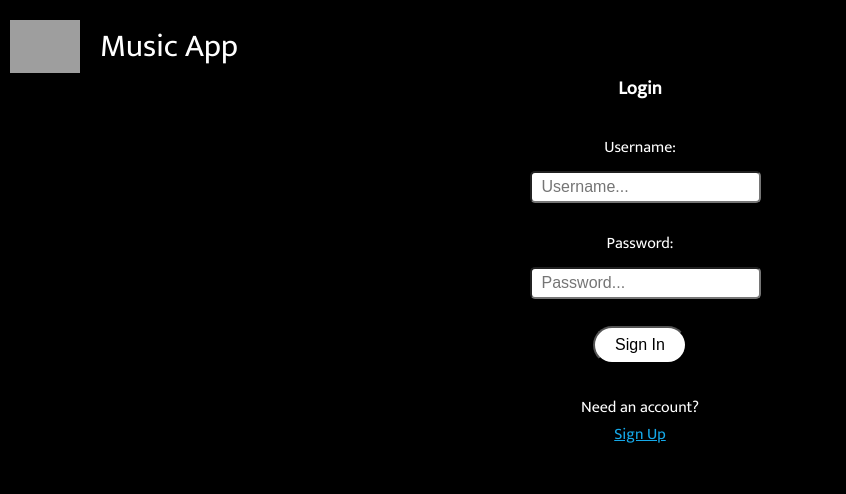
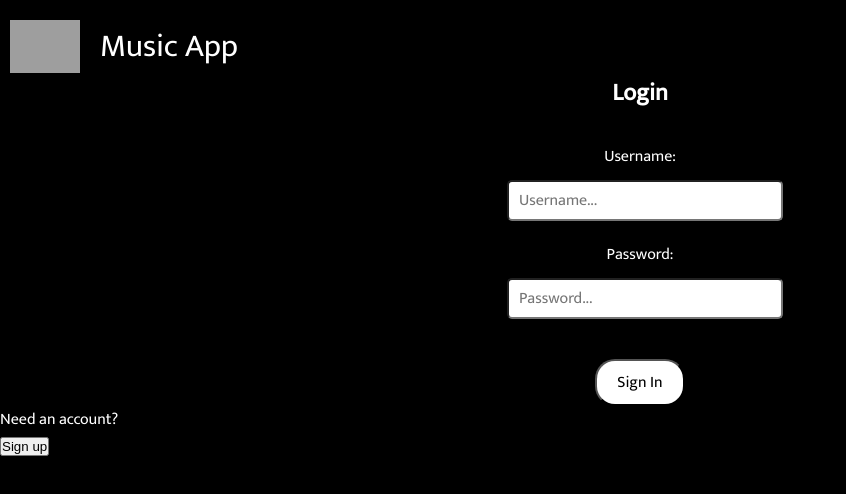
Before and after one commit to herbie2568/music-frontend2, a React (Create React App) app: page /new in a window 1280 px wide. Shown: the top 494 px of the page, without its empty margins (0-846 px from the left). Built offline with nearby package versions, Linux system fonts and the light colour scheme; no server answers; grey boxes are pictures that could not be loaded.

Commit message:
pushing some styling to master

```diff
--- a/package.json
+++ b/package.json
@@ -11,11 +11,17 @@
     "react-audio-player": "^0.17.0",
     "react-dom": "^17.0.2",
     "react-player": "^2.9.0",
+
     "react-router-dom": "^6.2.2",
 
     "react-player": "^2.9.0",
 
     "react-scripts": "5.0.0",
+
+    "react-scripts": "^5.0.0",
+    "styled-components": "^5.3.3",
+    "react-router-dom": "^6.2.2",
+
     "web-vitals": "^2.1.4"
   },
   "scripts": {
--- a/src/App.css
+++ b/src/App.css
@@ -78,7 +78,7 @@ body {
   padding-left: 10px;
   font-size: 1em;
   font-weight: 500;
-  font-family: 'Nunito', sans-serif;
+  font-family: 'Mukta', sans-serif;
 }
 
 .logoName {
@@ -110,19 +110,21 @@ body {
     border-radius: 5px;
     margin-left: 10px;
     margin-top: 10px;
-    font-family: 'Nunito', sans-serif;
+    font-family: 'Mukta', sans-serif;
     font-weight: 500;
     font-size: 16px;
+    margin-bottom: 20px;
 }
 
 .signinButton {
     padding: 8px 20px;
     background: white;
     border-radius: 20px;
-    font-family: 'Nunito', sans-serif;
+    font-family: 'Mukta', sans-serif;
     font-weight: 500;
     font-size: 16px;
     transition-duration: 0.4s;
+    margin-top: 20px;
 }
 
 .signinButton:hover {
@@ -138,6 +140,11 @@ body {
     margin-top: 30px;
 }
 
+.loginDiv {
+    display: flex;
+    flex-direction: column;
+    align-items: center;
+}
 .signupAnchor {
     color: #15a9e9;
 }
--- a/src/App.js
+++ b/src/App.js
@@ -2,7 +2,7 @@ import React, { useState, useEffect, useRef, useLayoutEffect } from 'react';
 import axios from 'axios'
 import Add from './components/Add'
 import Edit from './components/Edit'
-
+import Register from './components/Register'
 
 import Euphoria from './assets/euphoria.mp3'
 import './App.css';
@@ -41,6 +41,7 @@ const App = (props) => {
   const [toggleLogout, setToggleLogout] = useState(false)
   const [currentUser, setCurrentUser] = useState({})
   const [isAuthenticated, setIsAuthenticated] = useState(false)
+  const [toggleSignUp, setToggleSignUp] = useState(false)
   // const [isPlaying, setIsPlaying] = useState(false);
   // const [url, setUrl] = useState(null)
   // const [controls, setControls] = useState(true)
@@ -51,22 +52,30 @@ const App = (props) => {
   // const [pause, setPause] = useState(null)
   // const [duration, setDuration] = useState(0)
   // const [loop, setLoop] = useState(false)
-  const handleSubmitLogin = async (event) => {
-    event.preventDefault()
-    try {
-      axios
-          .put('http://localhost:8000/api/useraccount/login', ({username, password}))
+  const handleLogin = (user) => {
+      axios({
+        method: 'put',
+        url: 'https://glacial-wave-24104.herokuapp.com/api/useraccount/login',
+        data: {
+          username: user.username,
+          password: user.password
+        }
+      })
       .then((response) => {
         console.log(response.data)
         setCurrentUser(response.data)
         setIsAuthenticated(true)
       })
-    } catch (err) {
-      setErrorMessage(err)
   }
-    //console.log(user, password)
-    // handleLogin(event)
+
+  const handleToggleSignUp = (event) => {
+  if (toggleLogin) {
+    setToggleLogin(false)
+  } else {
+    setToggleLogin(true)
   }
+}
+
 
   const handleLogout = (event) => {
     setPassword('')
@@ -130,11 +139,14 @@ const App = (props) => {
   }
   const handleCreateUser = (addUser) => {
   axios
-      .post('https://glacial-wave-24104.herokuapp.com/api/users', addUser)
+    .post('https://glacial-wave-24104.herokuapp.com/api/useraccount', addUser)
     .then((response) => {
-        console.log(response)
-        getUser()
+      console.log(response.data)
+      setCurrentUser(response.data)
+      setIsAuthenticated(true)
+      //getUser()
     })
+    .catch((error) => console.log(error))
 }
 
 const handleCreateAccount = (addAccountInfo) => {
@@ -142,7 +154,6 @@ const App = (props) => {
     .then((response) => {
       getAccountInfo()
     })
-
 }
 
 
@@ -159,8 +170,6 @@ const App = (props) => {
 
   return (
     <>
-
-
 
       {isAuthenticated ? (
         <>
@@ -194,54 +203,30 @@ const App = (props) => {
     </>
 ) : (
      <>
-     <section className = 'loginPage'>
-     <div className = 'logoName'>
-     <img className = 'logo' src = 'https://i.imgur.com/bZRUMGT.png'></img>
-     <div className = 'appName'>Music App</div>
-     </div>
-
-       <section className="login-box">
-         <h1>Login</h1>
-         <form className = 'loginForm' onSubmit={handleSubmitLogin}>
-             <label htmlFor="username">Username:</label>
-             <input
-             placeholder = 'Username...'
-                className = 'loginInput'
-                 type="text"
-                 id="username"
-                 onChange={(e) => setUsername(e.target.value)}
-                 value={username}
-                 required
-             /><br/>
-             <label htmlFor="password">Password:</label>
-             <input
-                placeholder = 'Password...'
-                className = 'loginInput'
-                 type="password"
-                 id="password"
-                 onChange={(e) => setPassword(e.target.value)}
-                 value={password}
-                 required
-             /><br/>
-             <button className = 'signinButton'>Sign In</button>
-         </form>
-         <p className = 'needAccount'>
-             Need an account?<br />
-             <span className="line">
-                 <a className = 'signupAnchor' href="/createaccount">Sign Up</a>
-             </span>
+     {toggleLogin ? (
+   <>
+     <Login handleLogin={handleLogin} />
+       <p>
+         <span>Need an account?</span><br/>
+         <button onClick={handleToggleSignUp}>Sign up</button>
        </p>
-         </section>
-         <div className="wrapper">
-         <Routes>
-           <Route path="/createaccount" component={<Signup handleCreateUser={handleCreateUser} />} />
-         </Routes>
-       </div>
-       </section>
+   </>
+ ) : (
+   <>
+     <Register handleCreateUser={handleCreateUser} />
+     <br />
+     <p>
+       <span>Have an account already?</span><br/>
+       <button onClick={handleToggleSignUp}>Login</button>
+     </p>
    </>
  )}
 </>
 )
 }
+</>
+)
+}
+
 
 export default App;
--- a/src/components/Login.js
+++ b/src/components/Login.js
@@ -4,97 +4,87 @@ import AuthContext from '../contexts/AuthProvider'
 
 
 
-const Login = () => {
+const Login = (props) => {
     const { setAuth } = useContext(AuthContext)
     const usesrRef = useRef();
     const errRef = useRef();
 
-    const [user, setUser] = useState('')
-    const [password, setPassword] = useState('')
+
+    let emptyUser = { username: '', password: ''}
+    const [user, setUser] = useState(emptyUser)
     const [errMsg, setErrMsg] = useState('')
-    const [success, setSuccess] = useState(false)
+    // const [password, setPassword] = useState('')
+    // const [errMsg, setErrMsg] = useState('')
+    // const [success, setSuccess] = useState(false)
 
     // useEffect(() => {
     //     usesrRef.current.focus()
     // }, [])
 
-    useEffect(() => {
-        setErrMsg('')
-    }, [user, password])
+    // useEffect(() => {
+    //     setErrMsg('')
+    // }, [user, password])
+
+    const handleChange = (event) => {
+        setUser({...user, [event.target.name]: event.target.value})
+    }
 
 
     const handleSubmit = async (event) => {
         event.preventDefault()
-        try {
-            axios
-                .put('https://glacial-wave-24104.herokuapp.com/api/useraccount/login', ({user, password}))
-                .then((response) => {
-
-                })
-            setUser('')
-            setPassword('')
-            // successfully submitted form
-            setSuccess(true)
-        } catch (err) {
-
-        }
-        //console.log(user, password)
-
-        handleLogin(event)
+        console.log(user)
+        props.handleLogin(user)
     }
 
-    const handleLogin = (event) => {
-        axios
-            .put('https://glacial-wave-24104.herokuapp.com/api/useraccount/login')
-            .then((response) => {
-                console.log(response)
-            })
-
-    }
+    // const handleLogin = (event) => {
+    //     axios
+    //         .put('https://glacial-wave-24104.herokuapp.com/api/useraccount/login')
+    //         .then((response) => {
+    //             console.log(response)
+    //         })
+    //
+    // }
 
     return (
         <>
-            {success ? (
-                <section>
-                    <h1>you are logged in!</h1>
-                    <br />
-                    <p>
-                        <a href="#">Go home</a>
-                    </p>
-                </section>
-
-            ) : (
-
+        <div className = 'logoName'>
+        <img className = 'logo' src = 'https://i.imgur.com/bZRUMGT.png'></img>
+        <div className = 'appName'>Music App</div>
+        </div>
+        <div className = 'loginBody'>
         <section className="login-box">
         <h1>Login</h1>
-                    <form onSubmit={handleSubmit}>
+        <form className = 'loginForm' onSubmit={handleSubmit}>
+        <div className = 'loginDiv'>
         <label htmlFor="username">Username:</label>
         <input
         type="text"
-                            id="username"
-                            onChange={(e) => setUser(e.target.value)}
-                            value={user}
+        name="username"
+        onChange={handleChange}
+        value={user.username}
+        placeholder = 'Username...'
+        className = 'loginInput'
         required
         />
+        </div>
+        <div className = 'loginDiv'>
         <label htmlFor="password">Password:</label>
         <input
         type="password"
-                            id="password"
-                            onChange={(e) => setPassword(e.target.value)}
-                            value={password}
+        name="password"
+        onChange={handleChange}
+        value={user.password}
+        placeholder = 'Password...'
+        className = 'loginInput'
         required
         />
-                        <button>Sign In</button>
+        </div>
+        <button className = 'signinButton'>Sign In</button>
         </form>
-                    <p>
-                        Need an account?<br />
-                        <span className="line">
 
-                            <a href="#">Sign Up</a>
-                        </span>
-                    </p>
         </section>
-            )}
+
+    </div>
     </>
 )
 }
--- /dev/null
+++ b/src/components/Register.js
@@ -0,0 +1,66 @@
+import React, { useState, useEffect } from 'react'
+
+const Register = (props) => {
+    let emptyUser = { name: '', email: '', username: '', password: '' }
+    const [newUser, setNewUser] = useState(emptyUser)
+
+
+    const handleChange = (event) => {
+        setNewUser({...newUser, [event.target.name]: event.target.value})
+    }
+
+    const handleSubmit = (event) => {
+        event.preventDefault()
+        props.handleCreateUser(newUser)
+    }
+
+    return (
+        <>
+        <div className = 'logoName'>
+        <img className = 'logo' src = 'https://i.imgur.com/bZRUMGT.png'></img>
+        <div className = 'appName'>Music App</div>
+        </div>
+        <section className="register-box">
+                <h1>Sign Up</h1>
+                <form onSubmit={handleSubmit}>
+                    <label htmlFor="name">Name:</label>
+                    <input
+                        type="text"
+                        name="name"
+                        onChange={handleChange}
+                        value={newUser.name}
+                        required
+                    /><br/><br/>
+                    <label htmlFor="email">Email:</label>
+                    <input
+                        type="text"
+                        name="email"
+                        onChange={handleChange}
+                        value={newUser.email}
+                        required
+                    /><br/><br/>
+                    <label htmlFor="username">Username:</label>
+                    <input
+                        type="text"
+                        name="username"
+                        onChange={handleChange}
+                        value={newUser.username}
+                        required
+                    /><br/><br/>
+                    <label htmlFor="password">Password:</label>
+                    <input
+                        type="password"
+                        name="password"
+                        onChange={handleChange}
+                        value={newUser.password}
+                        required
+                    /><br/><br/>
+                <input type="submit" value='Register' />
+                </form>
+              </section>
+        </>
+    )
+
+}
+
+export default Register
--- a/src/index.css
+++ b/src/index.css
@@ -1,4 +1,3 @@
-
 :root {
   --white: rgb(108, 177, 255);
   --active-color: #00aeb0;
--- a/src/index.js
+++ b/src/index.js
@@ -1,3 +1,5 @@
+
+
 import React from 'react';
 import ReactDOM from 'react-dom';
 import './index.css';
```
Also changed, not shown: src/components/Account.js (+4 -4 lines), src/components/Signup.js (+3 -5 lines), src/components/stuff.js (added, +51 -0 lines), src/pages/userprofile.js (added), 1 other file (tests, documents, lock files or other folders). Lines whose indentation alone changed are shown as unchanged.
